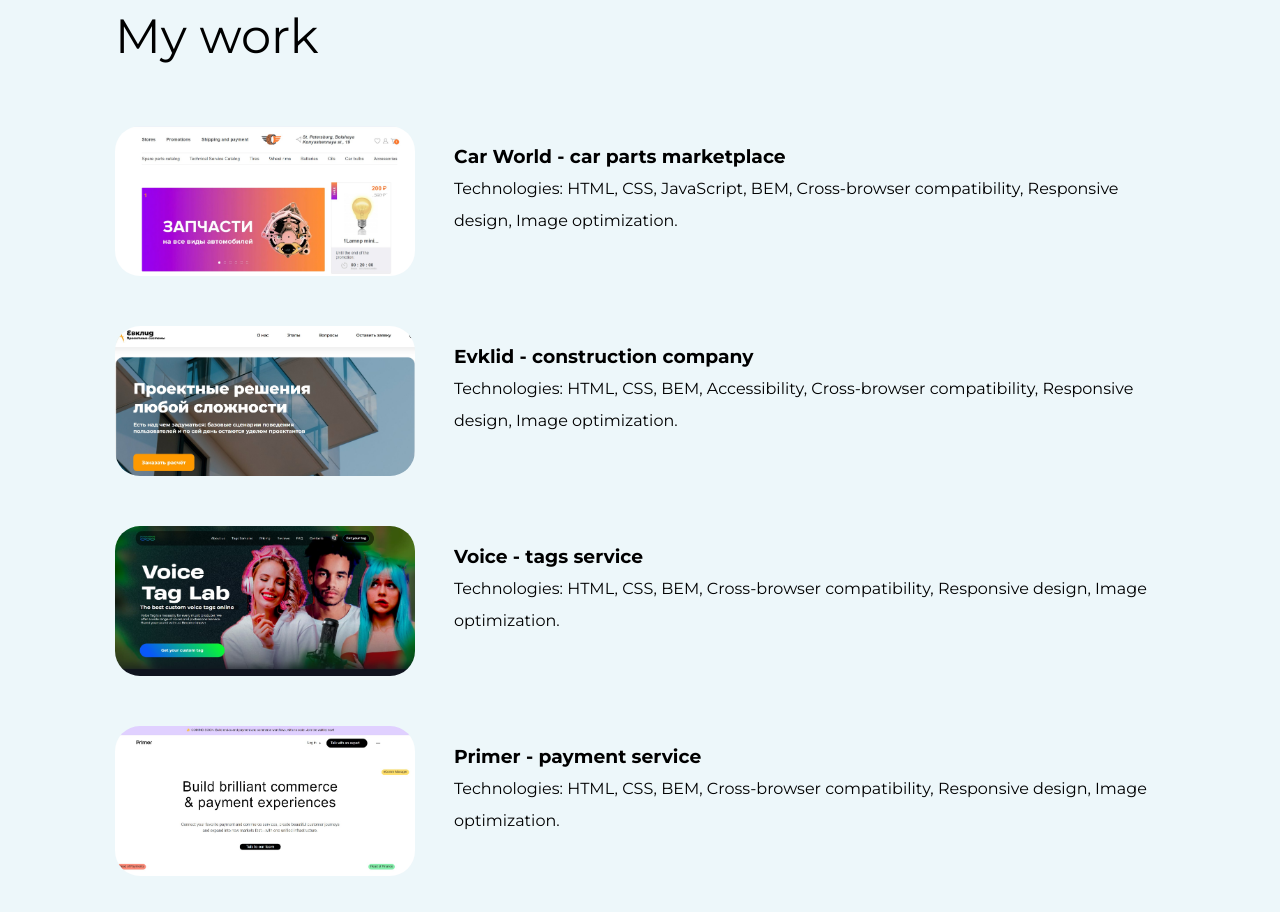
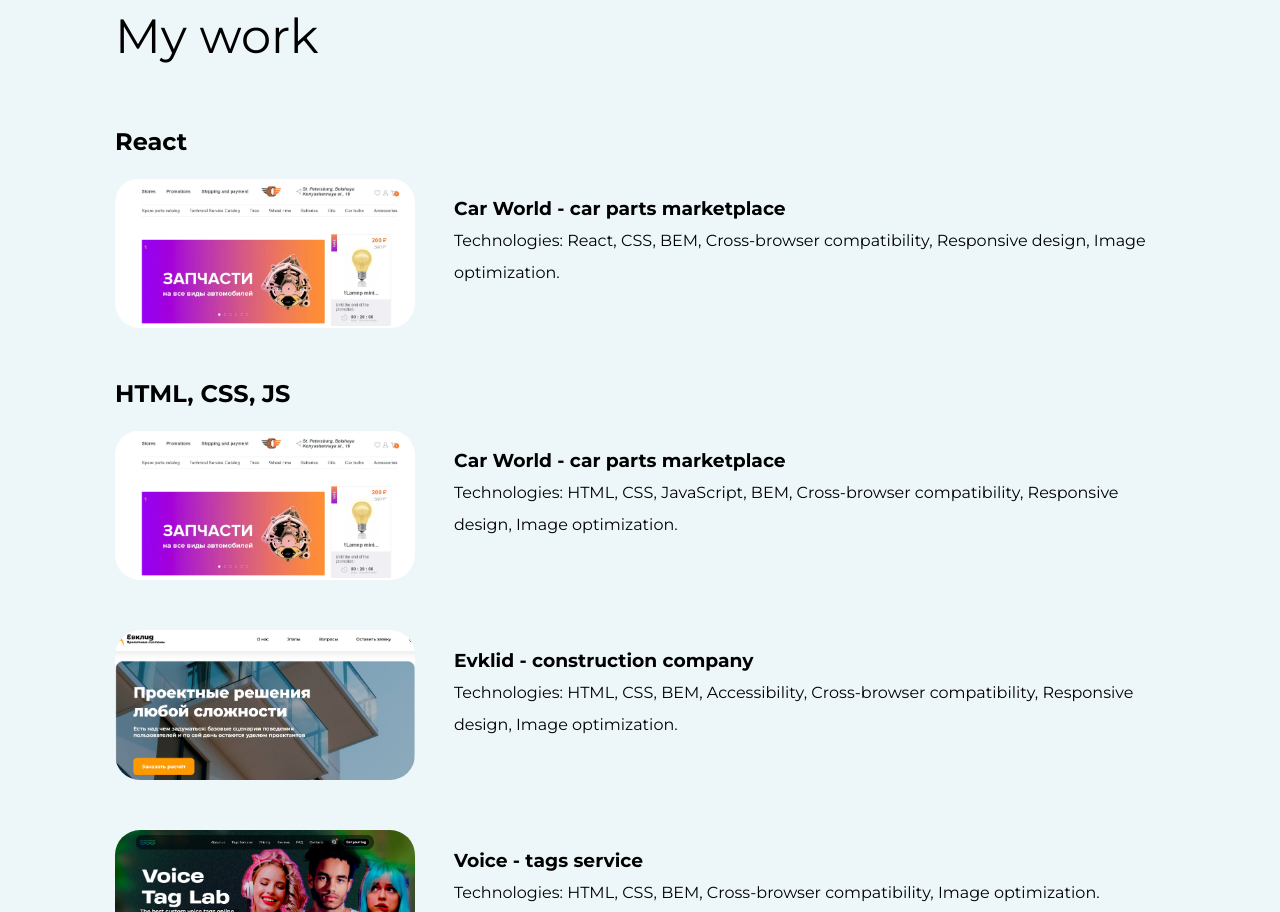
Before and after one commit to zinaidalalala/zinaida.me, a plain HTML site: page index.html in a window 1280 px wide. Shown: the part 800-1712 px from the top of the page. Drawn offline with Linux system fonts and the light colour scheme.

Commit message:
added react project

```diff
--- a/css/style.css
+++ b/css/style.css
@@ -254,6 +254,10 @@ body {
   /* word-break: break-all; */
 }
 
+.react-work {
+  margin-bottom: 50px;
+}
+
 .works__list {
   display: -webkit-box;
   display: -ms-flexbox;
--- a/index.html
+++ b/index.html
@@ -69,8 +69,36 @@
       <section class="works">
         <div class="container">
           <h2 class="title works__title" id="works">My work</h2>
+          <div class="react-work">
+            <h2>React</h2>
+            <div class="works__item" tabindex="5">
+              <img
+                class="works__img"
+                src="img/auto-world.jpg"
+                width="300"
+                height="200"
+                alt="Screenshot of the project work Autoworld"
+              />
+              <div class="works__wrapper">
+                <h3 class="works__subtitle">
+                  <a
+                    class="works__link"
+                    href="https://car-world-react.zinaida.me/"
+                    target="_blank"
+                    >Car World - car parts marketplace</a
+                  >
+                </h3>
+                <p class="works__descr">
+                  Technologies: React, CSS, BEM, Cross-browser compatibility,
+                  Responsive design, Image optimization.
+                </p>
+              </div>
+            </div>
+          </div>
+          <div class="html-work">
+            <h2>HTML, CSS, JS</h2>
             <ul class="list works__list">
-            <li class="works__item" tabindex="5">
+              <li class="works__item" tabindex="6">
                 <img
                   class="works__img"
                   src="img/auto-world.jpg"
@@ -93,7 +121,7 @@
                   </p>
                 </div>
               </li>
-            <li class="works__item" tabindex="6">
+              <li class="works__item" tabindex="7">
                 <img
                   class="works__img"
                   src="img/evklid-photo.jpg"
@@ -117,7 +145,7 @@
                   </p>
                 </div>
               </li>
-            <li class="works__item" tabindex="7">
+              <li class="works__item" tabindex="8">
                 <img
                   class="works__img"
                   src="img/voice-photo.jpg"
@@ -136,11 +164,11 @@
                   </h3>
                   <p class="works__descr">
                     Technologies: HTML, CSS, BEM, Cross-browser compatibility,
-                  Responsive design, Image optimization.
+                    Image optimization.
                   </p>
                 </div>
               </li>
-            <li class="works__item" tabindex="8">
+              <li class="works__item" tabindex="9">
                 <img
                   class="works__img"
                   src="img/primer-photo.jpg"
@@ -164,7 +192,7 @@
                   </p>
                 </div>
               </li>
-            <li class="works__item" tabindex="9">
+              <li class="works__item" tabindex="10">
                 <img
                   class="works__img"
                   src="img/lagoona.jpg"
@@ -189,6 +217,7 @@
               </li>
             </ul>
           </div>
+        </div>
       </section>
     </main>
     <footer class="footer">
@@ -211,7 +240,7 @@
                 href="https://t.me/Zinaidalalala"
                 class="link social__link"
                 target="_blank"
-                tabindex="9"
+                tabindex="10"
               >
                 <img
                   src="img/telegram.svg"
@@ -227,7 +256,7 @@
                 href="#"
                 class="link social__link"
                 target="_blank"
-                tabindex="10"
+                tabindex="11"
               >
                 <img src="img/insta.svg" class="social__img" alt="instagram" />
               </a>
@@ -237,7 +266,7 @@
                 href="https://linkedin.com/in/zinaida-danelian"
                 class="link social__link"
                 target="_blank"
-                tabindex="11"
+                tabindex="12"
               >
                 <img
                   src="img/Linkedin.svg"
```
Lines whose indentation alone changed are shown as unchanged.
